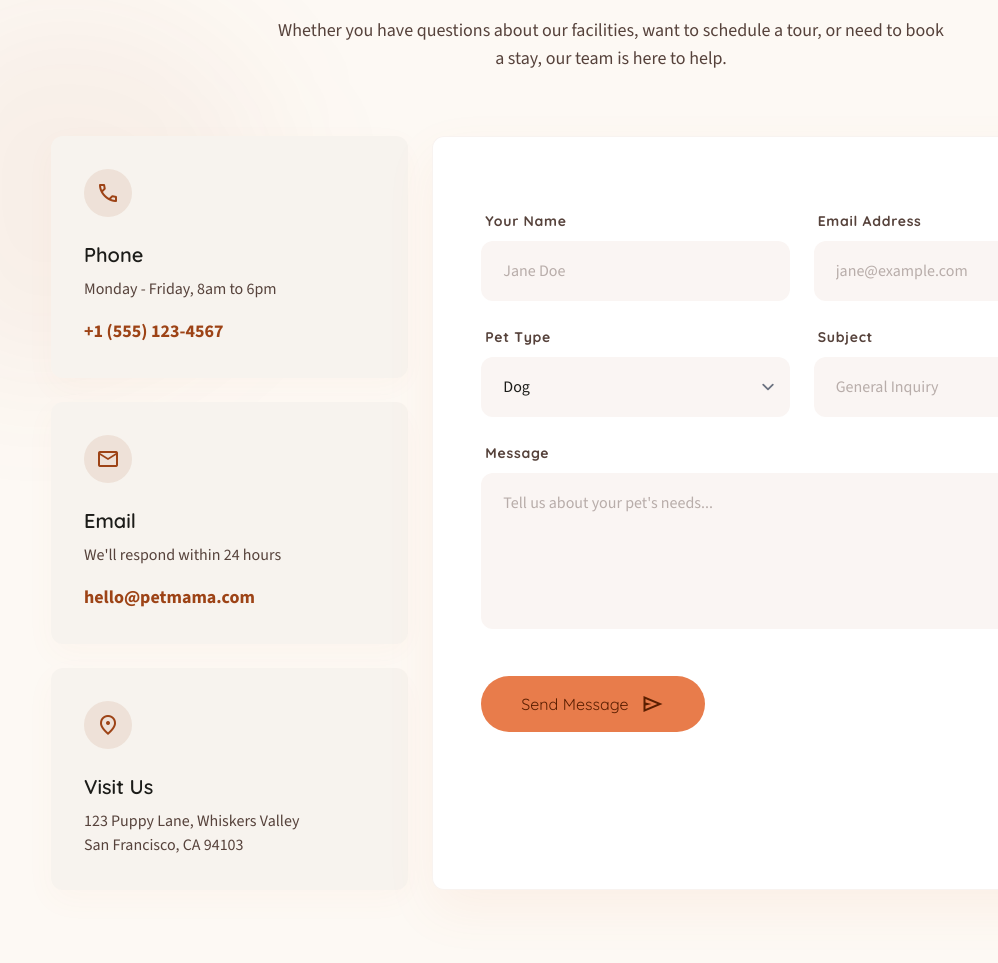
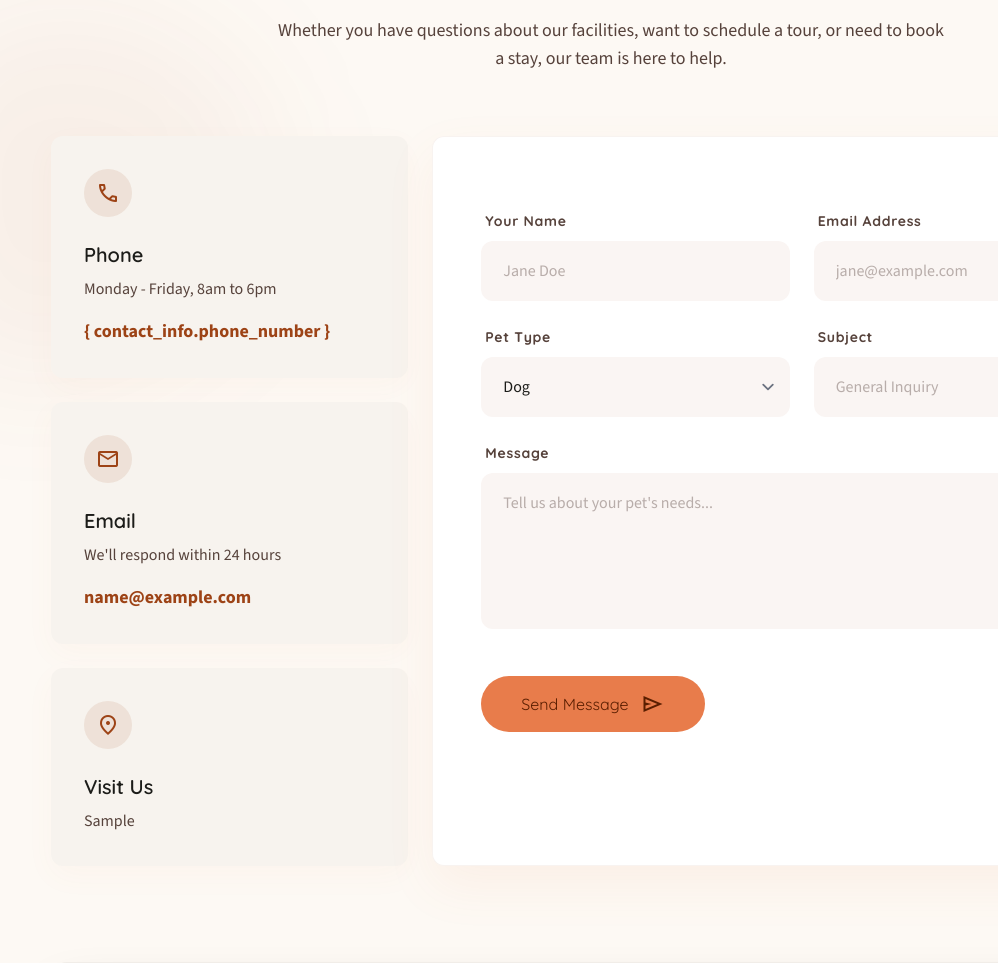
Before and after one commit to Prakash-Chandra-Yadav/PetHostel_Website, a Django app: page /contact/ in a window 1280 px wide. Shown: the part 256-1219 px from the top of the page, without its empty margins (29-1027 px from the left). Run offline with Django 5.2, Linux system fonts and the light colour scheme; tables that the repository leaves empty hold one stand-in row (values such as "Sample post"); some libraries are stand-ins or nearby versions.

Commit message:
added the dynamic contact details in te contact page

```diff
--- a/templates/contact.html
+++ b/templates/contact.html
@@ -44,7 +44,7 @@
 </div>
 <h3 class="font-title-lg text-title-lg mb-2">Phone</h3>
 <p class="text-on-surface-variant mb-4">Monday - Friday, 8am to 6pm</p>
-<a class="text-primary font-bold text-lg hover:underline" href="tel:+15551234567">+1 (555) 123-4567</a>
+<a class="text-primary font-bold text-lg hover:underline" href="tel:+15551234567">{ contact_info.phone_number }</a>
 </div>
 <div class="bg-surface-container-low p-8 rounded-xl shadow-[0_10px_30px_rgba(232,124,75,0.04)] hover:-translate-y-1 transition-all duration-300 border border-transparent hover:border-primary/10">
 <div class="w-12 h-12 rounded-full bg-primary/10 flex items-center justify-center text-primary mb-6">
@@ -52,14 +52,14 @@
 </div>
 <h3 class="font-title-lg text-title-lg mb-2">Email</h3>
 <p class="text-on-surface-variant mb-4">We'll respond within 24 hours</p>
-<a class="text-primary font-bold text-lg hover:underline" href="mailto:hello@petmama.com">hello@petmama.com</a>
+<a class="text-primary font-bold text-lg hover:underline" href="{{ contact_info.email }}">{{ contact_info.email }}</a>
 </div>
 <div class="bg-surface-container-low p-8 rounded-xl shadow-[0_10px_30px_rgba(232,124,75,0.04)] hover:-translate-y-1 transition-all duration-300 border border-transparent hover:border-primary/10">
 <div class="w-12 h-12 rounded-full bg-primary/10 flex items-center justify-center text-primary mb-6">
 <span class="material-symbols-outlined">location_on</span>
 </div>
 <h3 class="font-title-lg text-title-lg mb-2">Visit Us</h3>
-<p class="text-on-surface-variant">123 Puppy Lane, Whiskers Valley<br/>San Francisco, CA 94103</p>
+<p class="text-on-surface-variant">{{ contact_info.location }}</p>
 </div>
 </div>
 <!-- Contact Form (Center Column) -->
```
